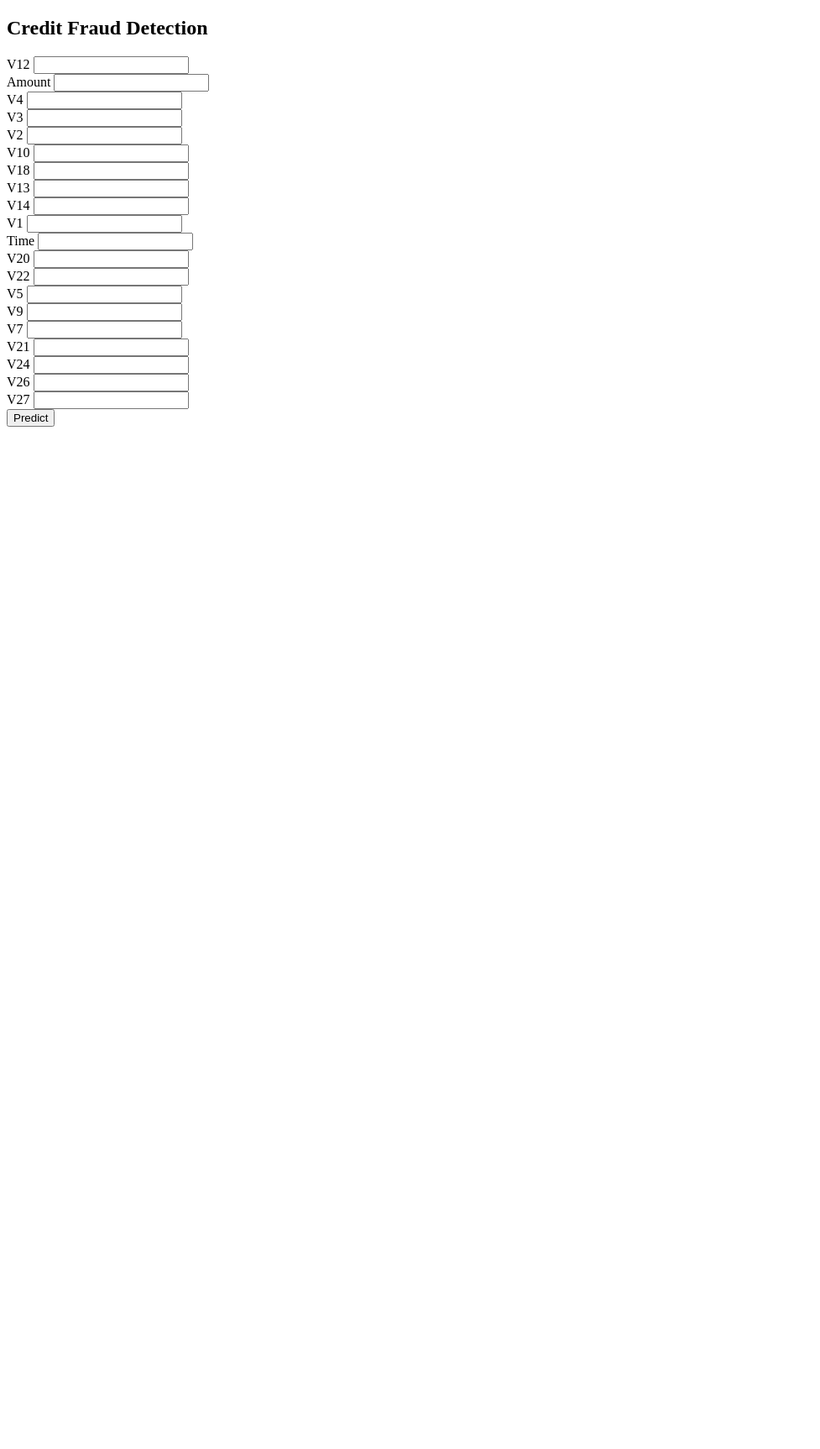
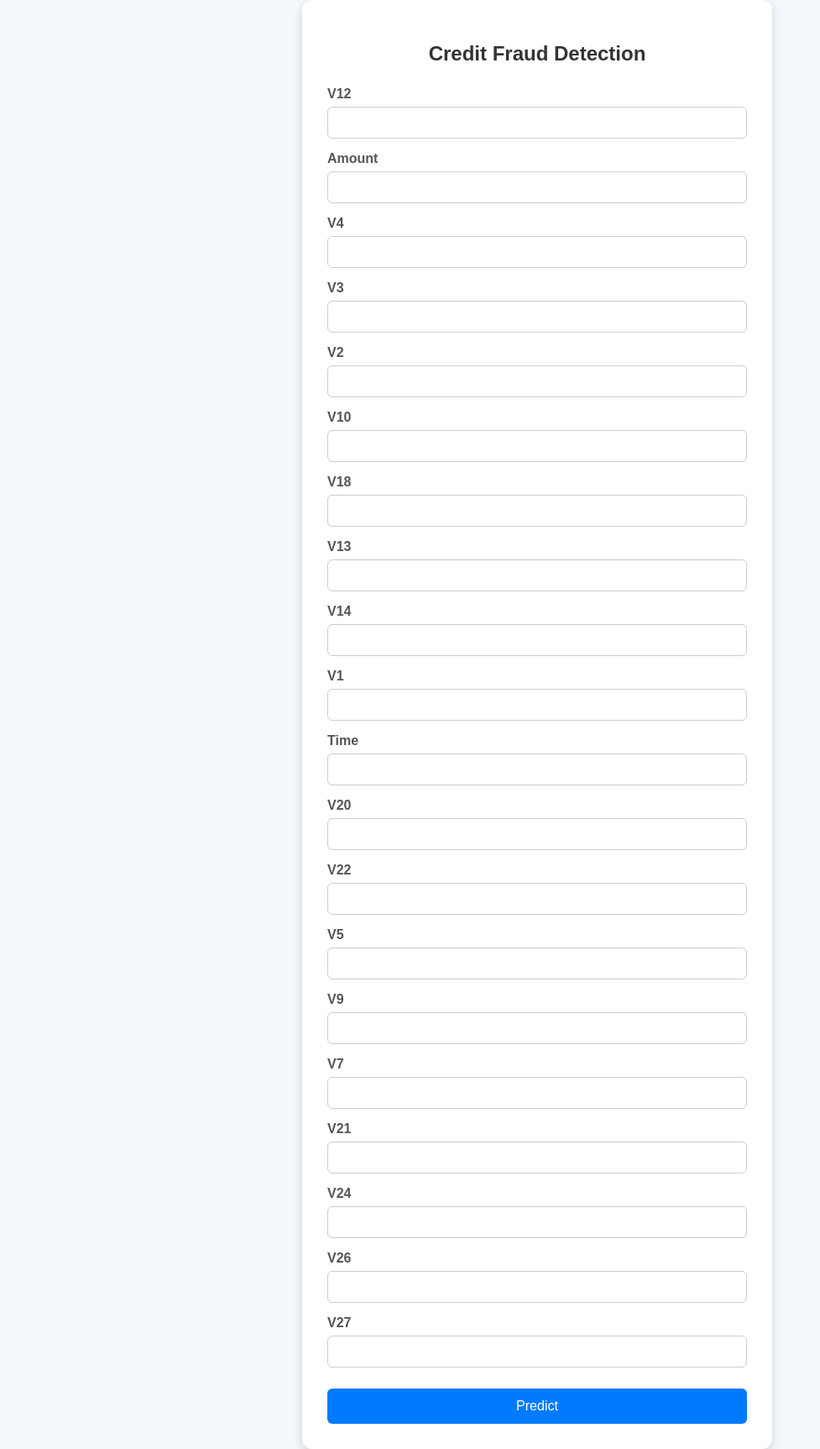
Before and after one commit to aparnaapillai0-coder/Machine_Learning_MLOPS_Project, a Flask app: page / in a window 1280 px wide. Shown: the whole page at 84% size, without its empty margins (0-977 px from the left). Before the commit the page ends 508 px from the top, so only its background shows below. Run offline with Flask 3, Linux system fonts and the light colour scheme; parts of the project's set-up code (start-up, migrations or seed data) failed here and were passed over.

Commit message:
Updated Project Files

```diff
--- /dev/null
+++ b/static/style.css
@@ -0,0 +1,92 @@
+/* General Page Styling */
+body {
+    font-family: Arial, sans-serif;
+    background-color: #f4f7fc;
+    display: flex;
+    justify-content: center;
+    align-items: center;
+    min-height: 100vh;
+    margin: 0;
+}
+
+/* Container */
+.container {
+    background: #ffffff;
+    padding: 30px;
+    border-radius: 12px;
+    width: 500px;
+    box-shadow: 0 4px 12px rgba(0, 0, 0, 0.15);
+}
+
+/* Heading */
+h2 {
+    text-align: center;
+    color: #333;
+    margin-bottom: 25px;
+}
+
+/* Form Groups */
+.form-group {
+    margin-bottom: 15px;
+}
+
+/* Labels */
+label {
+    display: block;
+    font-weight: bold;
+    margin-bottom: 6px;
+    color: #555;
+}
+
+/* Input Fields */
+input[type="number"] {
+    width: 100%;
+    padding: 10px;
+    border: 1px solid #ccc;
+    border-radius: 6px;
+    font-size: 14px;
+    box-sizing: border-box;
+}
+
+input[type="number"]:focus {
+    border-color: #007bff;
+    outline: none;
+    box-shadow: 0 0 5px rgba(0, 123, 255, 0.3);
+}
+
+/* Button */
+button {
+    width: 100%;
+    padding: 12px;
+    background-color: #007bff;
+    color: white;
+    border: none;
+    border-radius: 6px;
+    font-size: 16px;
+    cursor: pointer;
+    margin-top: 10px;
+}
+
+button:hover {
+    background-color: #0056b3;
+}
+
+/* Prediction Result */
+.result {
+    margin-top: 20px;
+    padding: 15px;
+    text-align: center;
+    border-radius: 6px;
+    background-color: #e9f7ef;
+    color: #155724;
+    font-size: 18px;
+    font-weight: bold;
+}
+
+/* Responsive Design */
+@media (max-width: 600px) {
+    .container {
+        width: 90%;
+        padding: 20px;
+    }
+}
--- a/templates/index.html
+++ b/templates/index.html
@@ -4,6 +4,7 @@
 <head>
     <meta charset="UTF-8">
     <meta name="viewport", content="width=device-width, initial=scale=1.0">
+    <link rel="stylesheet" href="{{ url_for('static', filename='style.css') }}">
     <title>Credit Fraud Detection</title>
 </head>
 
```
